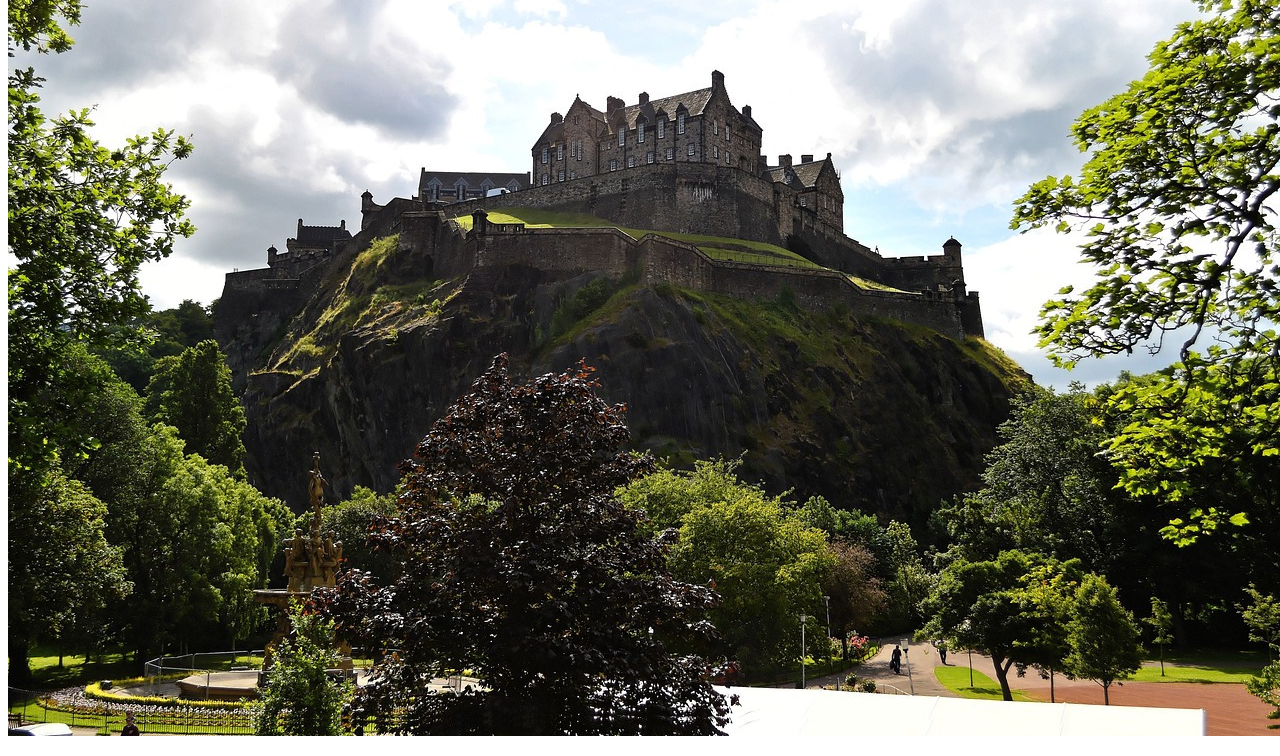
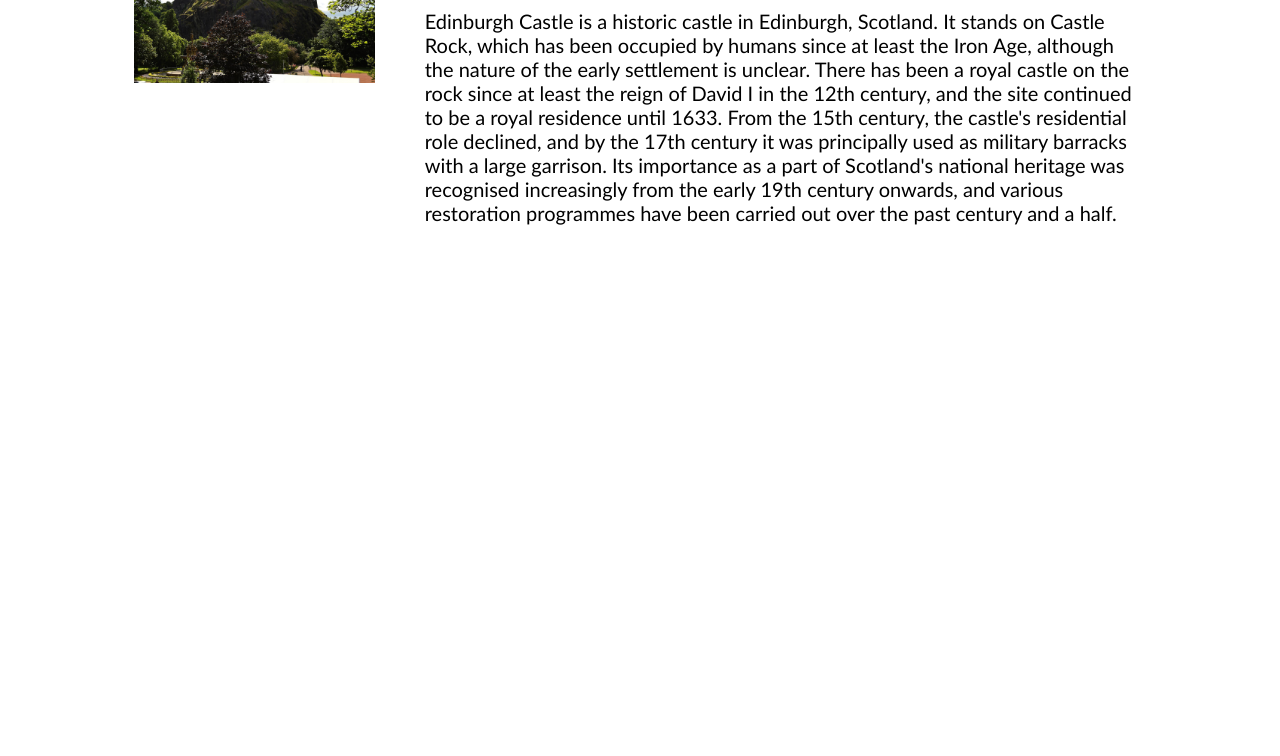
Before and after one commit to Rickrller/Scotland-Website, a plain HTML site: page index.html in a window 1280 px wide. Shown: the part 477-1233 px from the top of the page. After the commit the page ends 800 px from the top, so only its background shows below. Drawn offline with Linux system fonts and the light colour scheme.

Commit message:
Two Column Update

```diff
--- a/main.css
+++ b/main.css
@@ -2,6 +2,9 @@
   font-family: 'Trebuchet MS', 'Lucida Sans Unicode', 'Lucida Grande', 'Lucida Sans', Arial, sans-serif;
 }
 
+img{
+  width: 100%;
+}
 
 .hero-image{
   background-image: url(./images/Scotland.jpg);
@@ -18,3 +21,16 @@
   width: 100%;
   font-size: 4rem;
 }
+
+.two-column{
+  display: grid;
+  grid-template-columns: 1fr 3fr;
+  gap: 50px;
+  width: 80%;
+  margin: auto;
+  margin-top: 40px;
+}
+
+.info{
+  font-size: 1.25em;
+}
```
